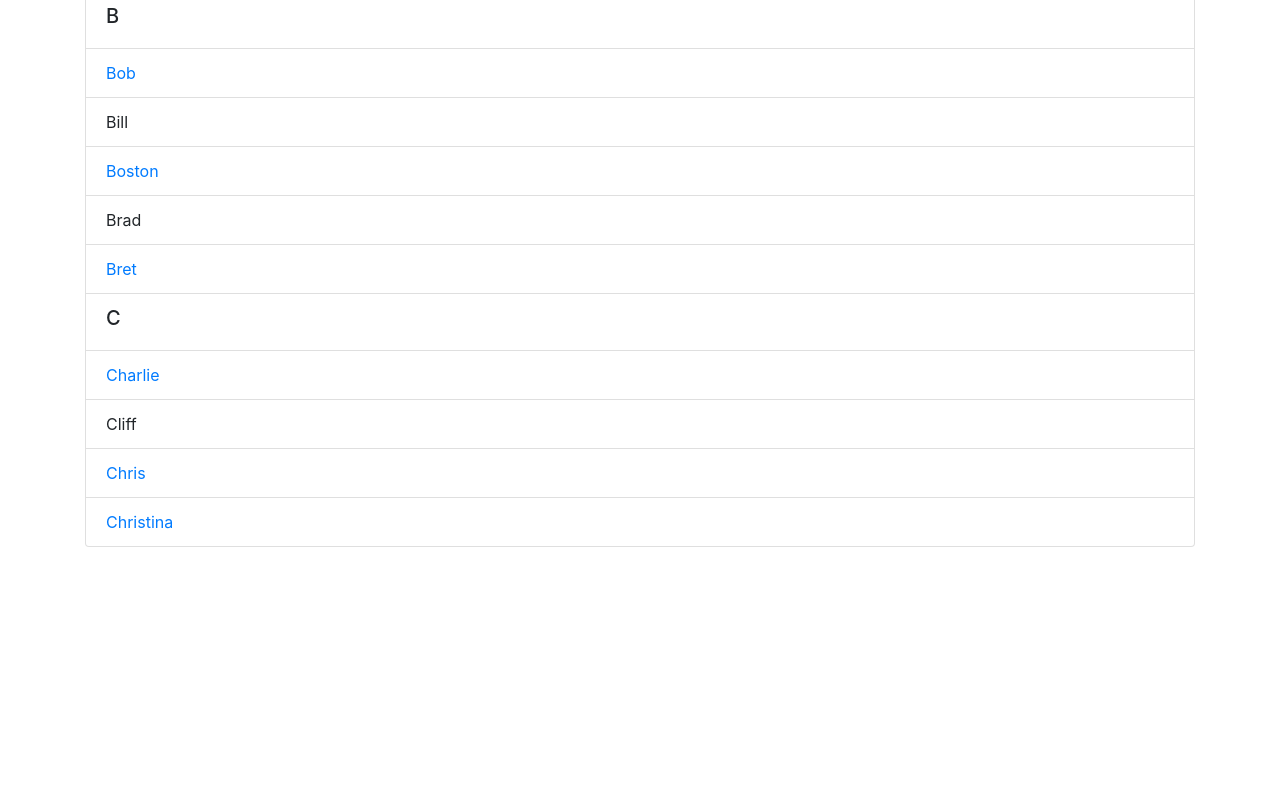
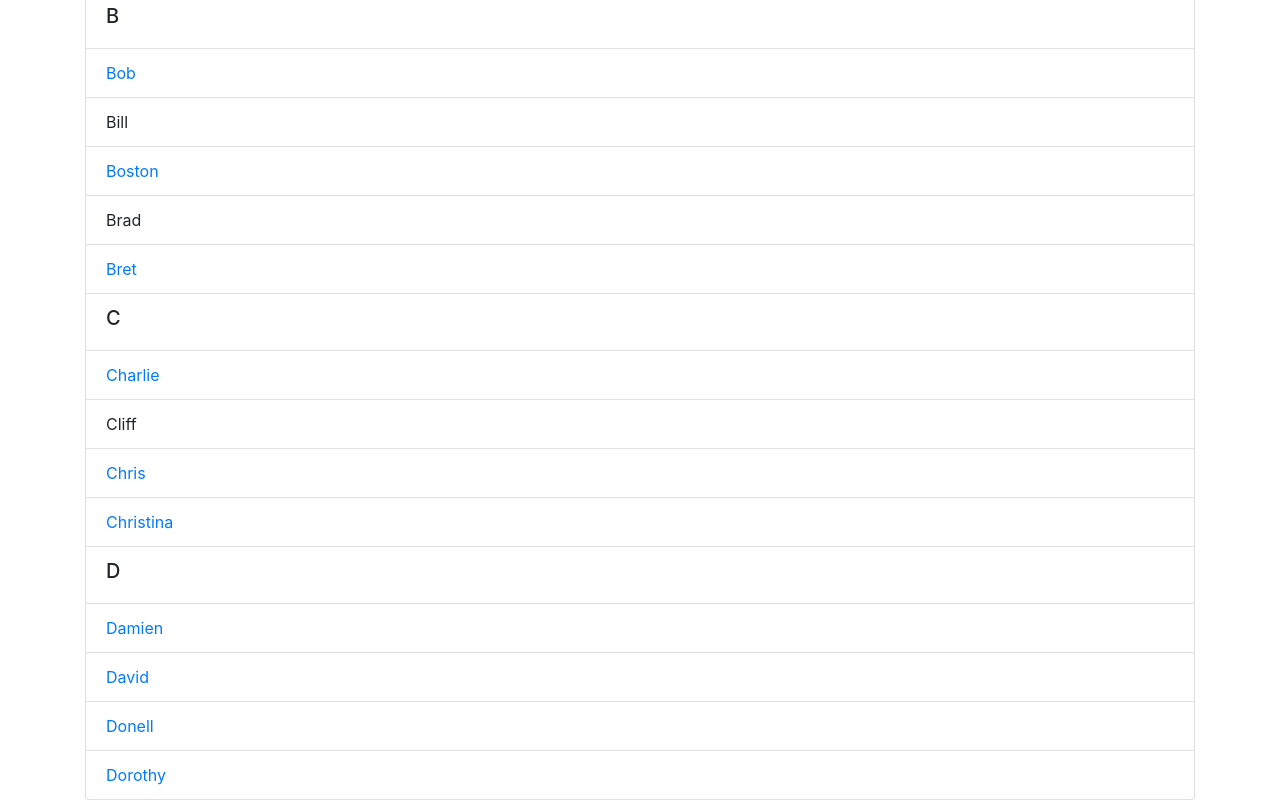
Before and after one commit to MrSamuel-Pierce/Filterable-List, a plain HTML site: page Index.html in a window 1280 px wide. Shown: the part 404-1204 px from the top of the page. Before the commit the page ends 951 px from the top, so only its background shows below. Drawn offline with nearby package versions, Linux system fonts and the light colour scheme.

Commit message:
Test Run

```diff
--- a/Index.html
+++ b/Index.html
@@ -32,6 +32,11 @@
             <li class="list-group-item"><a herf="">Cliff</a></li>
             <li class="list-group-item"><a href="">Chris</a></li>
             <li class="list-group-item"><a href="">Christina</a></li>
+            <li class="list-group-item"><h5>D</h5></li>
+            <li class="list-group-item"><a href="">Damien</a></li>
+            <li class="list-group-item"><a href="">David</a></li>
+            <li class="list-group-item"><a href="">Donell</a></li>
+            <li class="list-group-item"><a href="">Dorothy</a></li>
             </ul>
         </section>
     </div>
```
